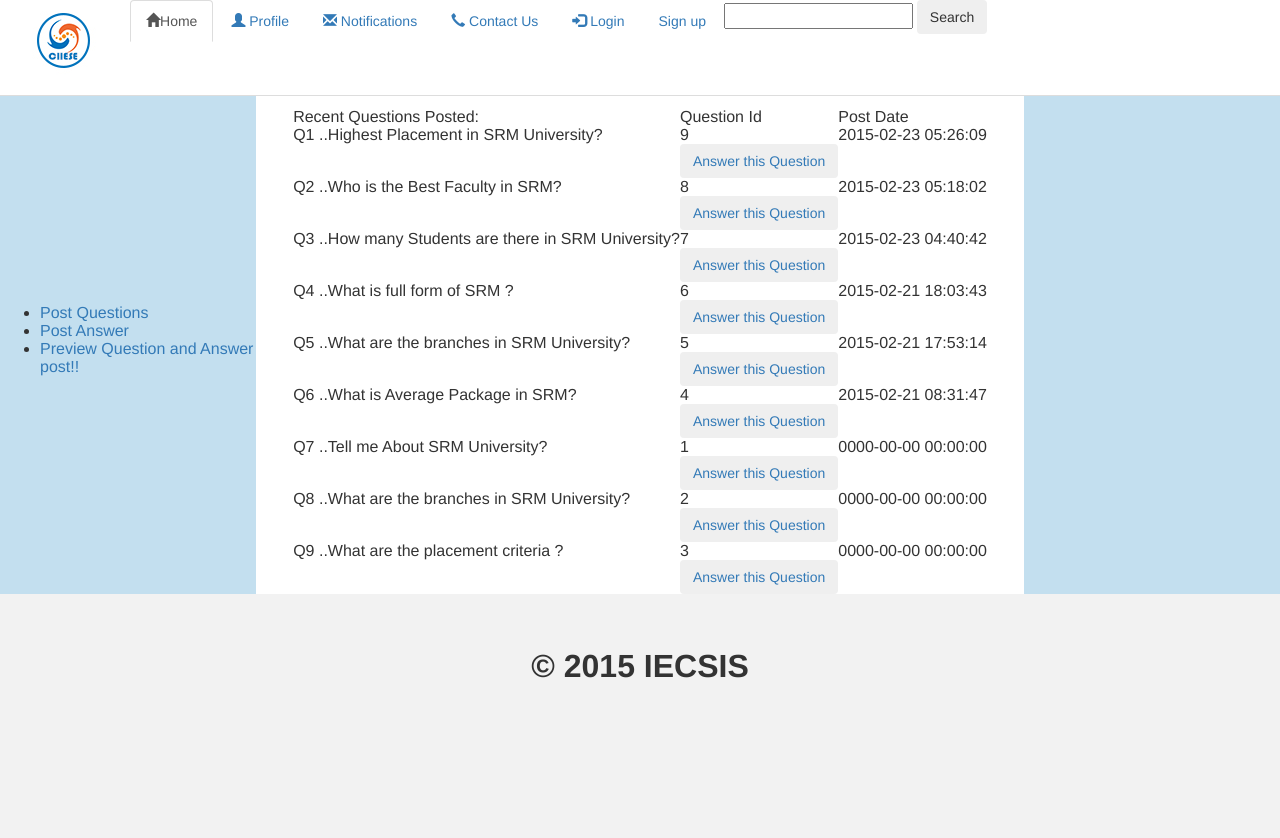
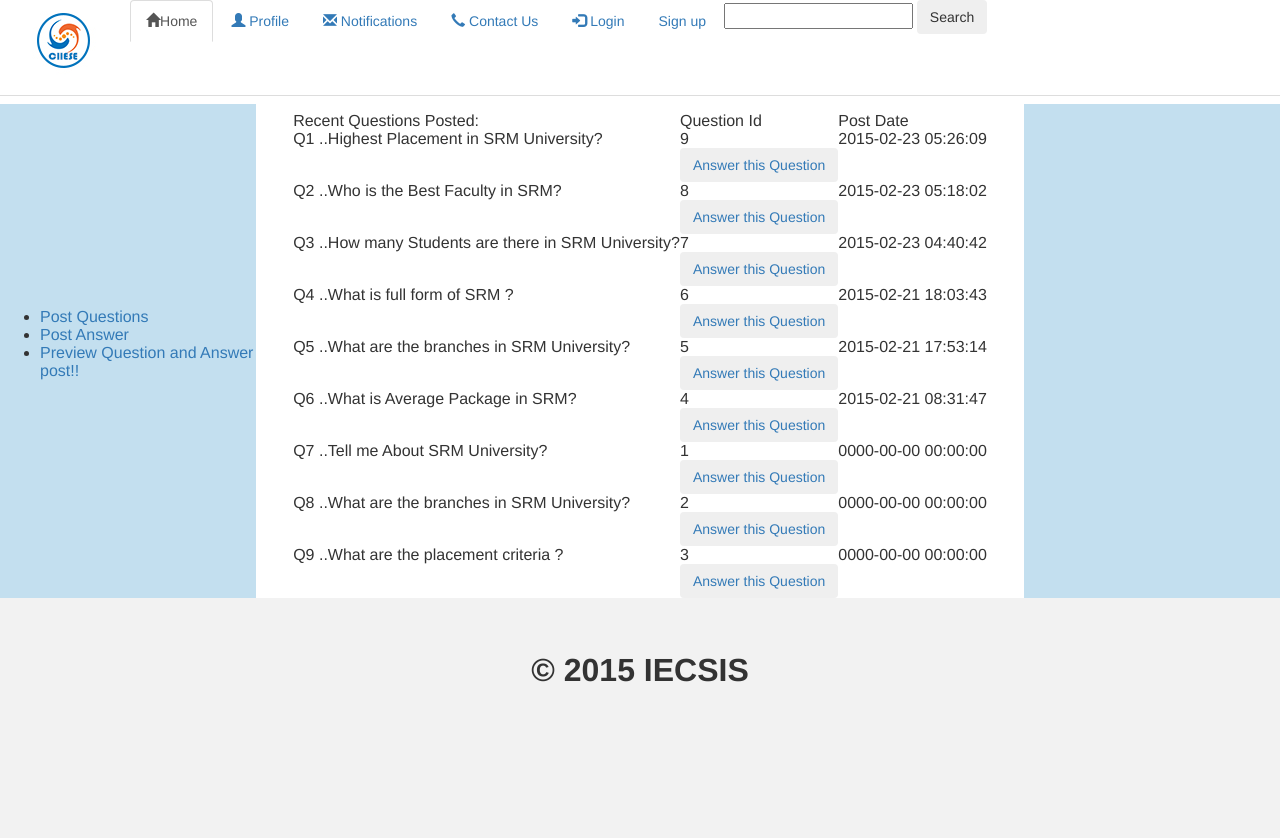
Before and after one commit to bhupendra11/Student-interaction-system, a PHP site: page / in a window 1280 px wide. Shown: the top 838 px of the page. Run offline with PHP 8.4, Linux system fonts and the light colour scheme; data comes from the database, SQL or seed files in the repository.

Commit message:
margin bottom

```diff
--- a/index.php
+++ b/index.php
@@ -2,10 +2,14 @@
 session_start();
 error_reporting(~E_NOTICE & ~E_DEPRECATED);
 ?>
+<div style="position: fixed; width: 100%;height:13%; background-color: white;">
 <?php include('./mainheader.php');?>
+</div>
+<br /><br /><br /><br /><br />
 <table class="tbl">
 <tr width="100%">
-<td width="20%" style="background-color:#c3dfef;" >
+<div style="position: fixed; ">
+<td width="20%" style="background-color:#c3dfef;style="position: fixed;" >
 <center>
 <ul style="text-align:left;">
 <li><a href="html/question.html">Post Questions</a></li>
@@ -13,7 +17,7 @@
 <li><a href="php/preview.php">Preview Question and Answer post!!</a></li>
 </ul>
 </center>
-
+</div>
 
 </td>
 <td width="60%">
```
